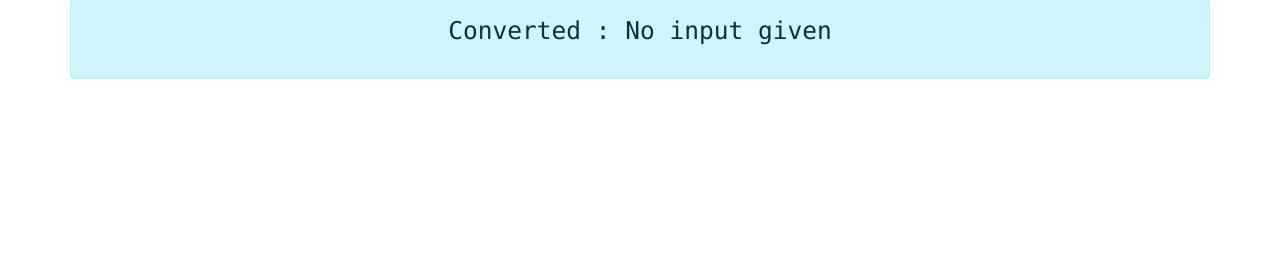
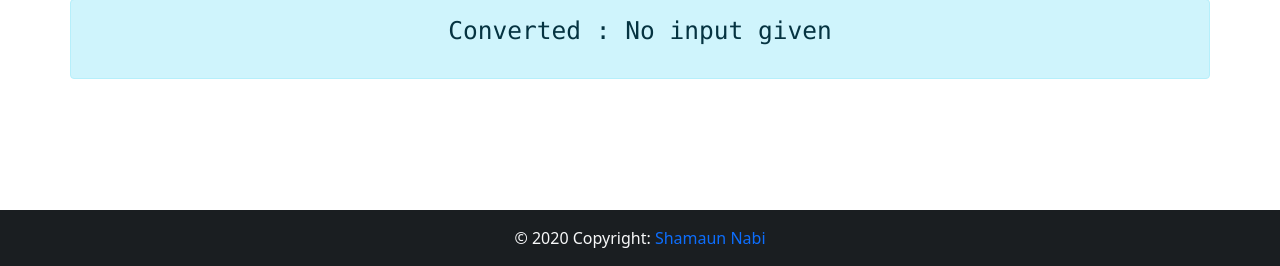
Before and after one commit to Shamaun-Nabi/Text-Analyzer-Practice, a Django app: page /analyzer in a window 1280 px wide. Shown: the part 537-803 px from the top of the page. Before the commit the page ends 616 px from the top, so only its background shows below. Run offline with Django 3.2, Linux system fonts and the light colour scheme.

Commit message:
footer added

```diff
--- a/static/css/style.css
+++ b/static/css/style.css
@@ -2,3 +2,10 @@
     color:rgb(5, 51, 65);
     text-align:center
 }
+.name_tag{
+    text-decoration: none;
+    text-align:center;
+}
+footer{
+    margin-top:131px;
+}
--- a/templates/index.html
+++ b/templates/index.html
@@ -82,6 +82,16 @@
       </div>
 
 
+      <footer class="bg-dark text-center text-lg-start">
+        <!-- Copyright -->
+        <div class="text-center text-light p-3" style="background-color: rgba(0, 0, 0, 0.2)">
+          © 2020 Copyright:
+          <a class="name_tag" href="https://github.com/Shamaun-Nabi">Shamaun Nabi</a>
+        </div>
+        <!-- Copyright -->
+      </footer>
+
+
 
 
 
```
